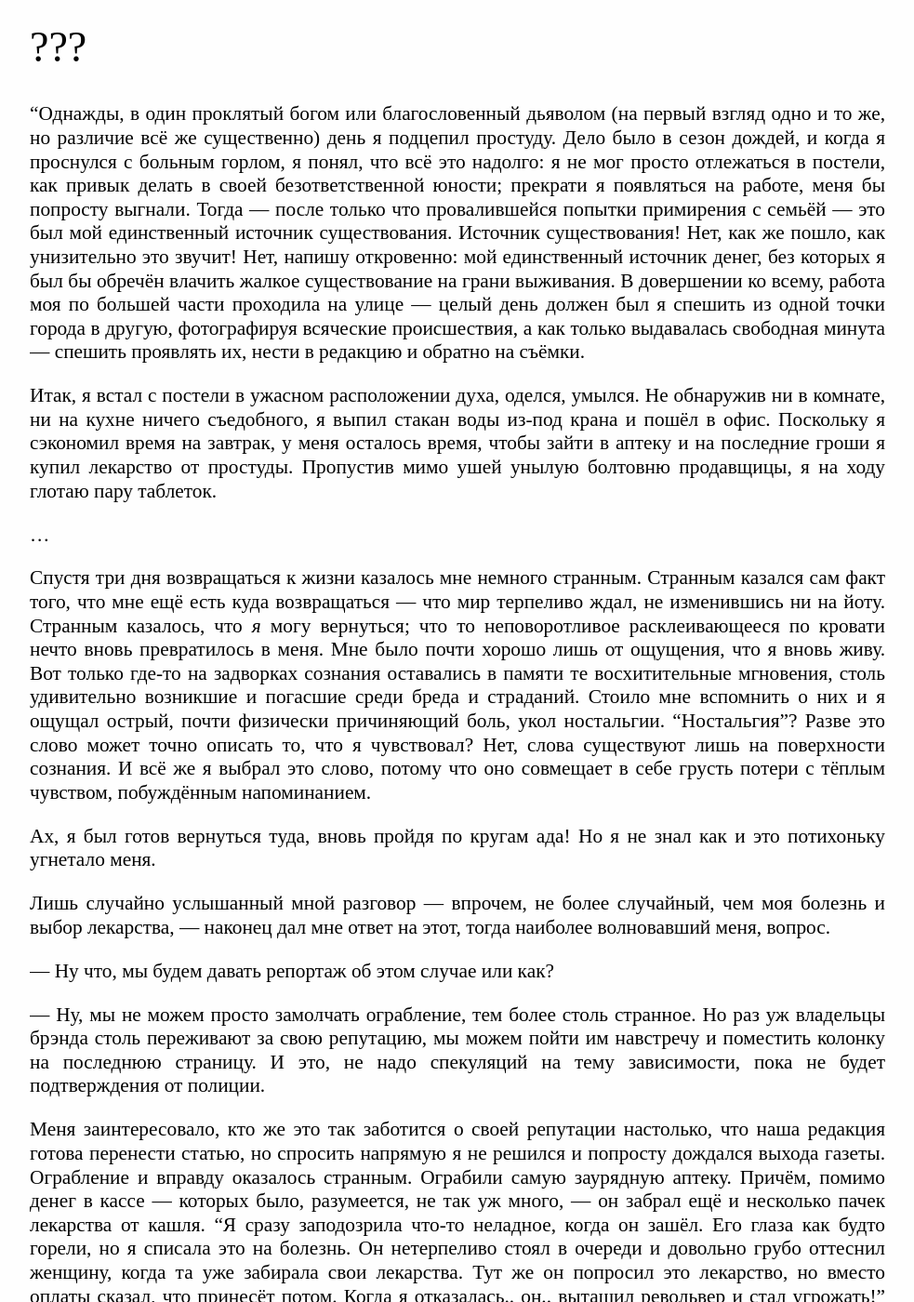
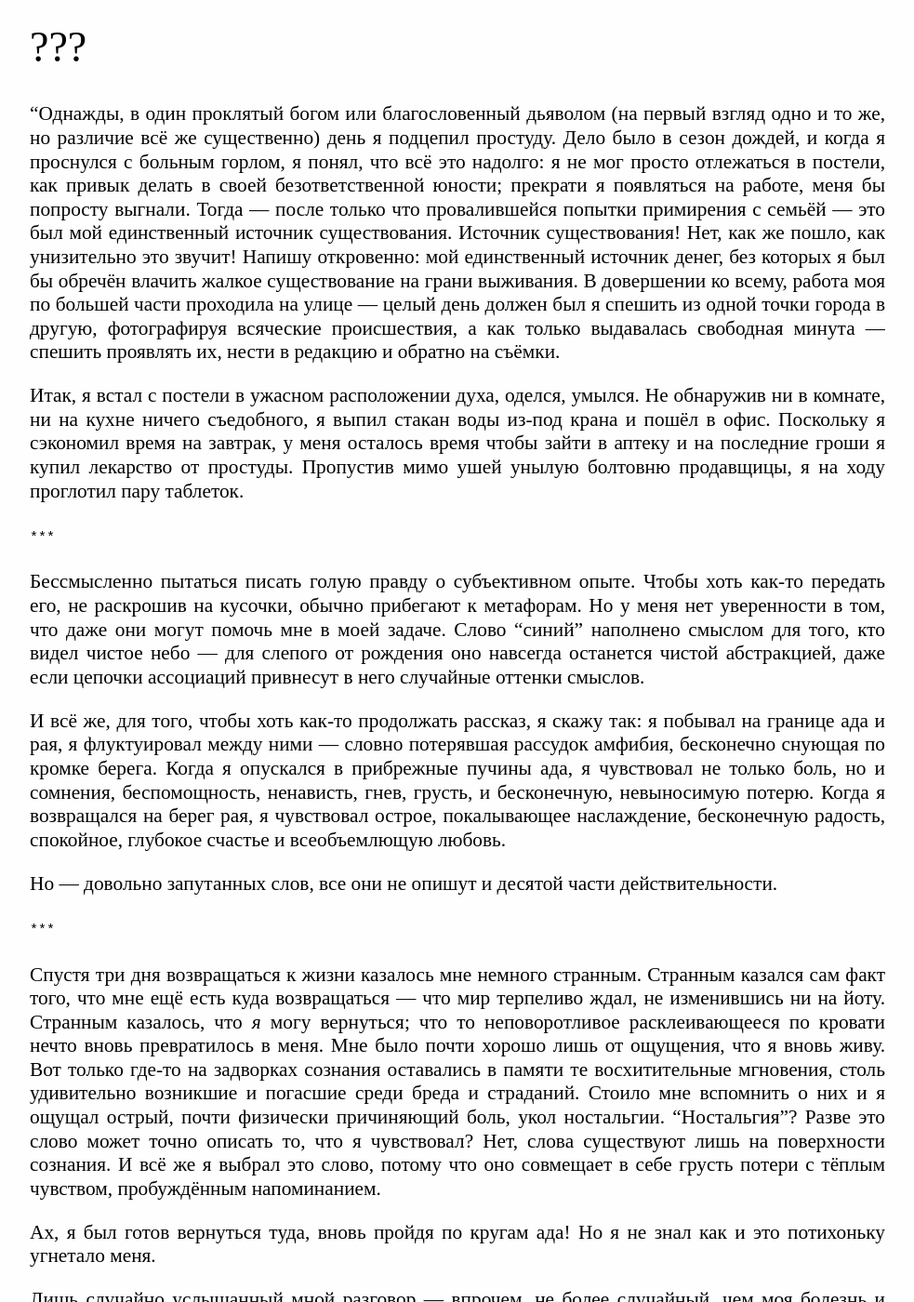
Before and after one commit to caryoscelus/lezvije-travy, a Jekyll site: the page built from text/coughing.md, in a window 1280 px wide and 1400 px high. Shown: the whole window at 93% size, without its empty margins (148-1131 px from the left). Built offline with Jekyll 4.4.1, drawn with Linux system fonts in a browser that asks for light colours.

Commit message:
more coughing

```diff
--- a/text/coughing.md
+++ b/text/coughing.md
@@ -9,21 +9,41 @@ title: "???"
 безответственной юности; прекрати я появляться на работе, меня бы попросту
 выгнали. Тогда — после только что провалившейся попытки примирения с семьёй —
 это был мой единственный источник существования. Источник существования! Нет,
-как же пошло, как унизительно это звучит! Нет, напишу откровенно: мой
-единственный источник денег, без которых я был бы обречён влачить жалкое
-существование на грани выживания. В довершении ко всему, работа моя по большей
-части проходила на улице — целый день должен был я спешить из одной точки города
-в другую, фотографируя всяческие происшествия, а как только выдавалась свободная
-минута — спешить проявлять их, нести в редакцию и обратно на съёмки.
+как же пошло, как унизительно это звучит! Напишу откровенно: мой единственный
+источник денег, без которых я был бы обречён влачить жалкое существование на
+грани выживания. В довершении ко всему, работа моя по большей части проходила на
+улице — целый день должен был я спешить из одной точки города в другую,
+фотографируя всяческие происшествия, а как только выдавалась свободная минута —
+спешить проявлять их, нести в редакцию и обратно на съёмки.
 
 Итак, я встал с постели в ужасном расположении духа, оделся, умылся. Не
 обнаружив ни в комнате, ни на кухне ничего съедобного, я выпил стакан воды
 из-под крана и пошёл в офис. Поскольку я сэкономил время на завтрак, у меня
-осталось время, чтобы зайти в аптеку и на последние гроши я купил лекарство от
-простуды. Пропустив мимо ушей унылую болтовню продавщицы, я на ходу глотаю пару
-таблеток.
+осталось время чтобы зайти в аптеку и на последние гроши я купил лекарство от
+простуды. Пропустив мимо ушей унылую болтовню продавщицы, я на ходу проглотил
+пару таблеток.
 
-...
+    ***
+
+Бессмысленно пытаться писать голую правду о субъективном опыте. Чтобы хоть
+как-то передать его, не раскрошив на кусочки, обычно прибегают к метафорам. Но у
+меня нет уверенности в том, что даже они могут помочь мне в моей задаче. Слово
+"синий" наполнено смыслом для того, кто видел чистое небо — для слепого от
+рождения оно навсегда останется чистой абстракцией, даже если цепочки ассоциаций
+привнесут в него случайные оттенки смыслов.
+
+И всё же, для того, чтобы хоть как-то продолжать рассказ, я скажу так: я побывал
+на границе ада и рая, я флуктуировал между ними — словно потерявшая рассудок
+амфибия, бесконечно снующая по кромке берега. Когда я опускался в прибрежные
+пучины ада, я чувствовал не только боль, но и сомнения, беспомощность,
+ненависть, гнев, грусть, и бесконечную, невыносимую потерю. Когда я возвращался
+на берег рая, я чувствовал острое, покалывающее наслаждение, бесконечную
+радость, спокойное, глубокое счастье и всеобъемлющую любовь.
+
+Но — довольно запутанных слов, все они не опишут и десятой части
+действительности.
+
+    ***
 
 Спустя три дня возвращаться к жизни казалось мне немного странным. Странным
 казался сам факт того, что мне ещё есть куда возвращаться — что мир терпеливо
@@ -36,7 +56,7 @@ title: "???"
 ностальгии. "Ностальгия"? Разве это слово может точно описать то, что я
 чувствовал? Нет, слова существуют лишь на поверхности сознания. И всё же я
 выбрал это слово, потому что оно совмещает в себе грусть потери с тёплым
-чувством, побуждённым напоминанием.
+чувством, пробуждённым напоминанием.
 
 Ах, я был готов вернуться туда, вновь пройдя по кругам ада! Но я не знал как и
 это потихоньку угнетало меня.
```
